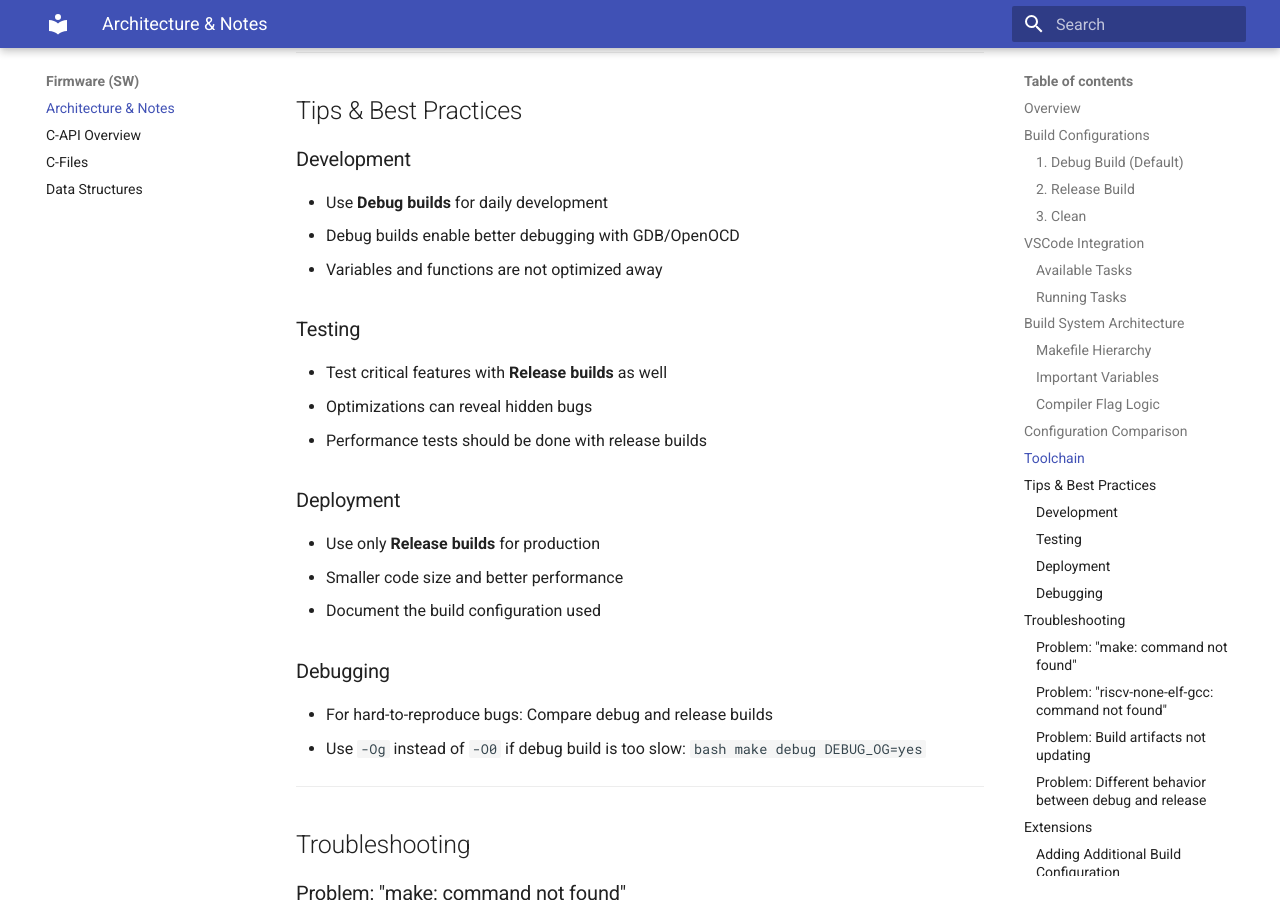
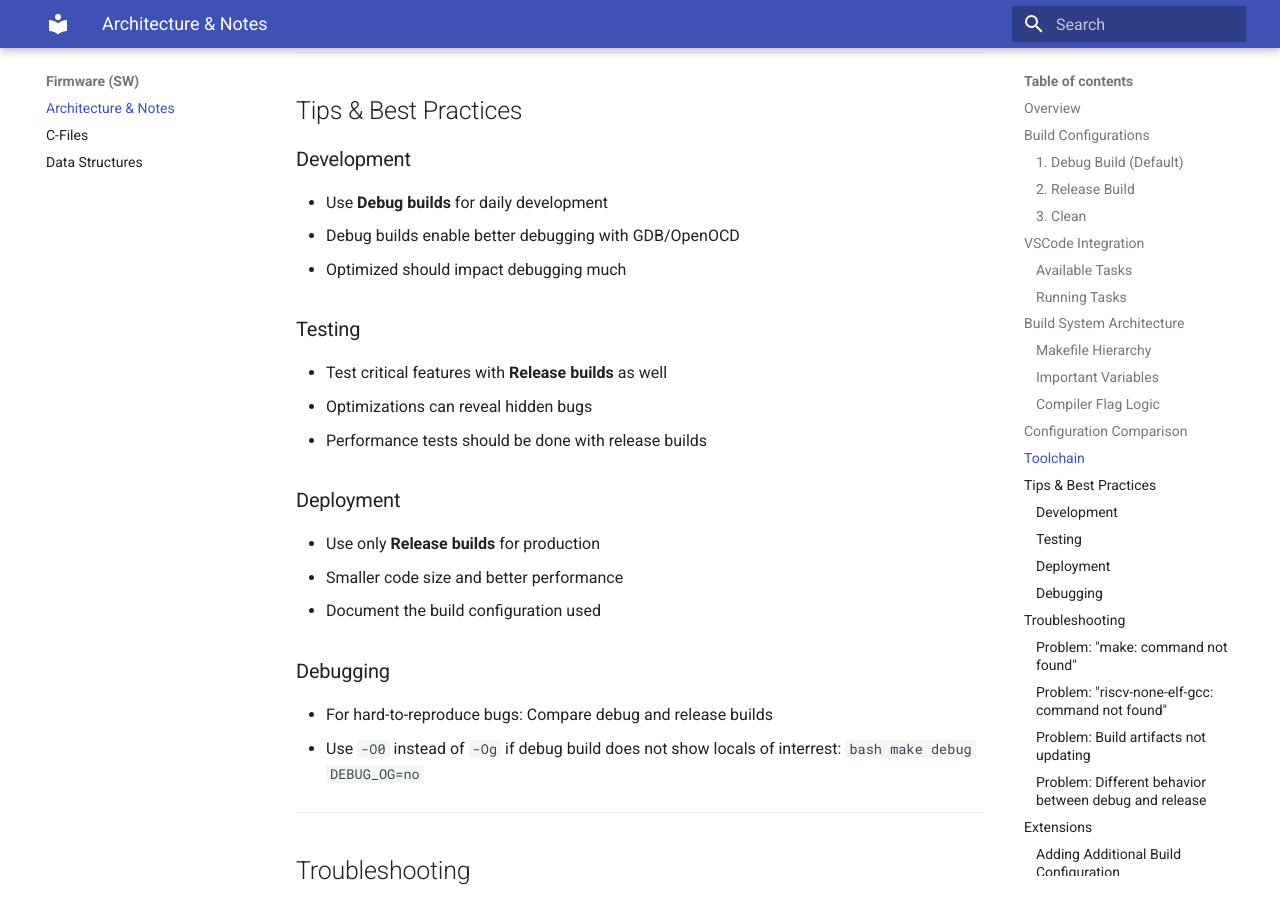
Before and after one commit to heosysmh/unv-bb-v1_syscntrl, an MkDocs documentation site: the page built from docs/sw-notes/BUILD_SYSTEM.md, in a window 1280 px wide and 900 px high, scrolled down 4190 px. Built offline with MkDocs 1.6.1 and Material for MkDocs 9.7.7, drawn with Linux system fonts in a browser that asks for light colours; some of the changed text lies outside the part shown.

Commit message:
Fixed bugs in fpga docs generation

````diff
--- a/docs/sw-notes/BUILD_SYSTEM.md
+++ b/docs/sw-notes/BUILD_SYSTEM.md
@@ -198,7 +198,7 @@ endif
 ### Development
 - Use **Debug builds** for daily development
 - Debug builds enable better debugging with GDB/OpenOCD
-- Variables and functions are not optimized away
+- Optimized should impact debugging much
 
 ### Testing
 - Test critical features with **Release builds** as well
@@ -212,9 +212,9 @@ endif
 
 ### Debugging
 - For hard-to-reproduce bugs: Compare debug and release builds
-- Use `-Og` instead of `-O0` if debug build is too slow:
+- Use `-O0` instead of `-Og` if debug build does not show locals of interrest:
   ```bash
-  make debug DEBUG_OG=yes
+  make debug DEBUG_OG=no
   ```
 
 ---
--- a/mkdocs.yml
+++ b/mkdocs.yml
@@ -42,9 +42,9 @@ nav:
       - Firmware Build Guide: setup/firmware-build.md
   - Firmware (SW):
       - Architecture & Notes: sw-notes/BUILD_SYSTEM.md
-      - C-API Overview: c/index.md
       - C-Files: c/files.md
       - Data Structures: c/annotated.md
-  - FPGA (VHDL): api/vhdl
+  - FPGA (VHDL):
+      - ... | vhdl/*.md
 
 copyright: Copyright &copy; 2026 Matthias Haefner - Heosys – Licensed under Apache-2.0
--- /dev/null
+++ b/requirements.txt
@@ -0,0 +1,4 @@
+mkdocs
+mkdocs-material
+mkdoxy
+mkdocs-awesome-pages-plugin
````
Also changed, not shown: other parts of docs/sw-notes/BUILD_SYSTEM.md (+3 -3 lines), docs/vhdl/debounce.md (renamed from docs/api/vhdl/debounce.md), docs/vhdl/debounce.svg (renamed from docs/api/vhdl/debounce.svg), docs/vhdl/fmcPowerCntrl.md (renamed from docs/api/vhdl/fmcPowerCntrl.md), docs/vhdl/fmcPowerCntrl.svg (renamed from docs/api/vhdl/fmcPowerCntrl.svg), docs/vhdl/fsm_debounce_00.svg (renamed from docs/api/vhdl/fsm_debounce_00.svg), docs/vhdl/fsm_fmcPowerCntrl_00.svg (renamed from docs/api/vhdl/fsm_fmcPowerCntrl_00.svg), docs/vhdl/fsm_vccioSelect_00.svg (renamed from docs/api/vhdl/fsm_vccioSelect_00.svg), docs/vhdl/inputSync.md (renamed from docs/api/vhdl/inputSync.md), docs/vhdl/inputSync.svg (renamed from docs/api/vhdl/inputSync.svg), docs/vhdl/synchronizer.md (renamed from docs/api/vhdl/synchronizer.md), docs/vhdl/synchronizer.svg (renamed from docs/api/vhdl/synchronizer.svg), docs/vhdl/sysCntrl_Top.svg (renamed from docs/api/vhdl/sysCntrl_Top.svg), docs/vhdl/sysCtnrl_top.md (renamed from docs/api/vhdl/sysCtnrl_top.md), 2 more files, 1 other file.
